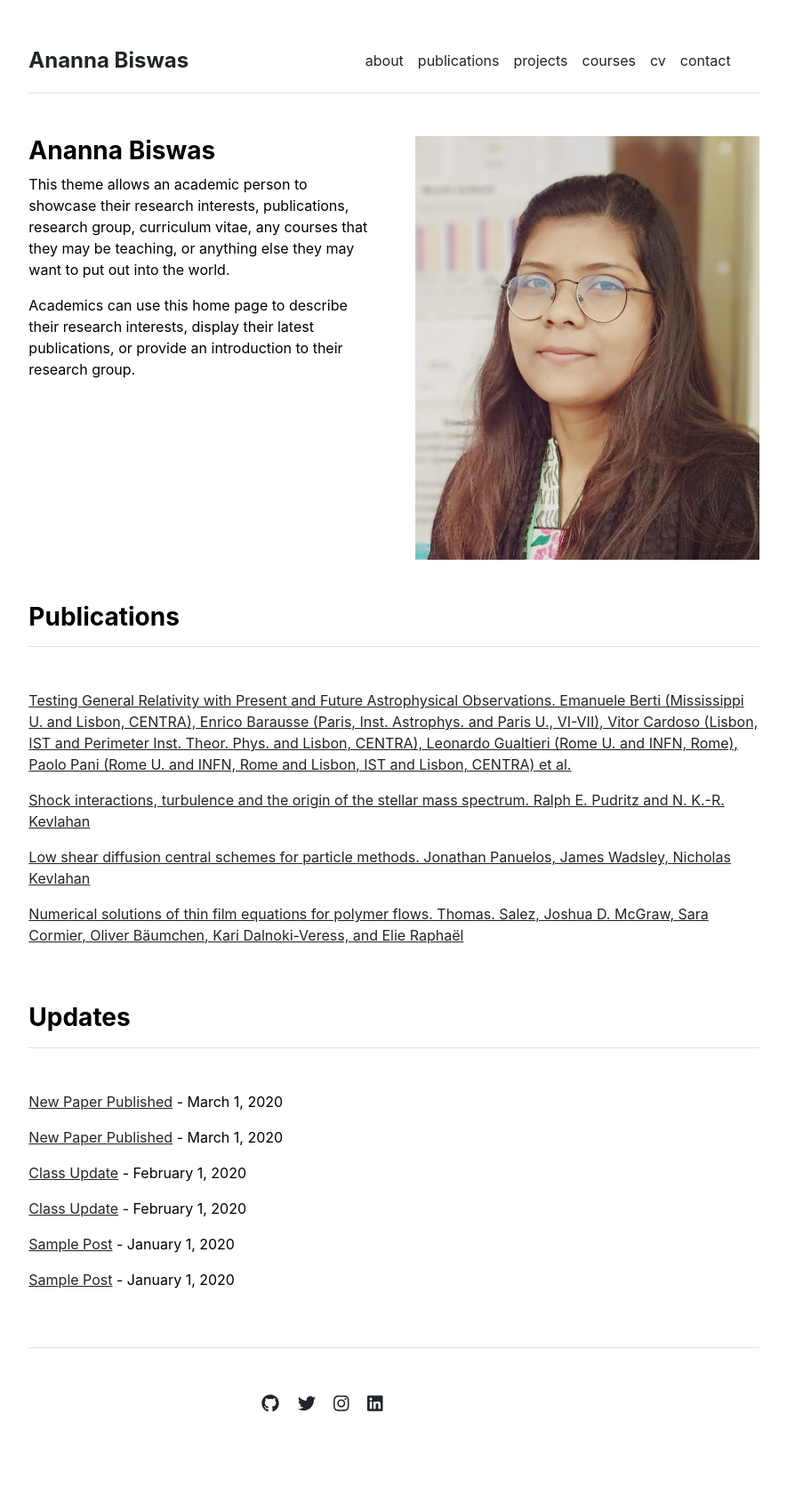
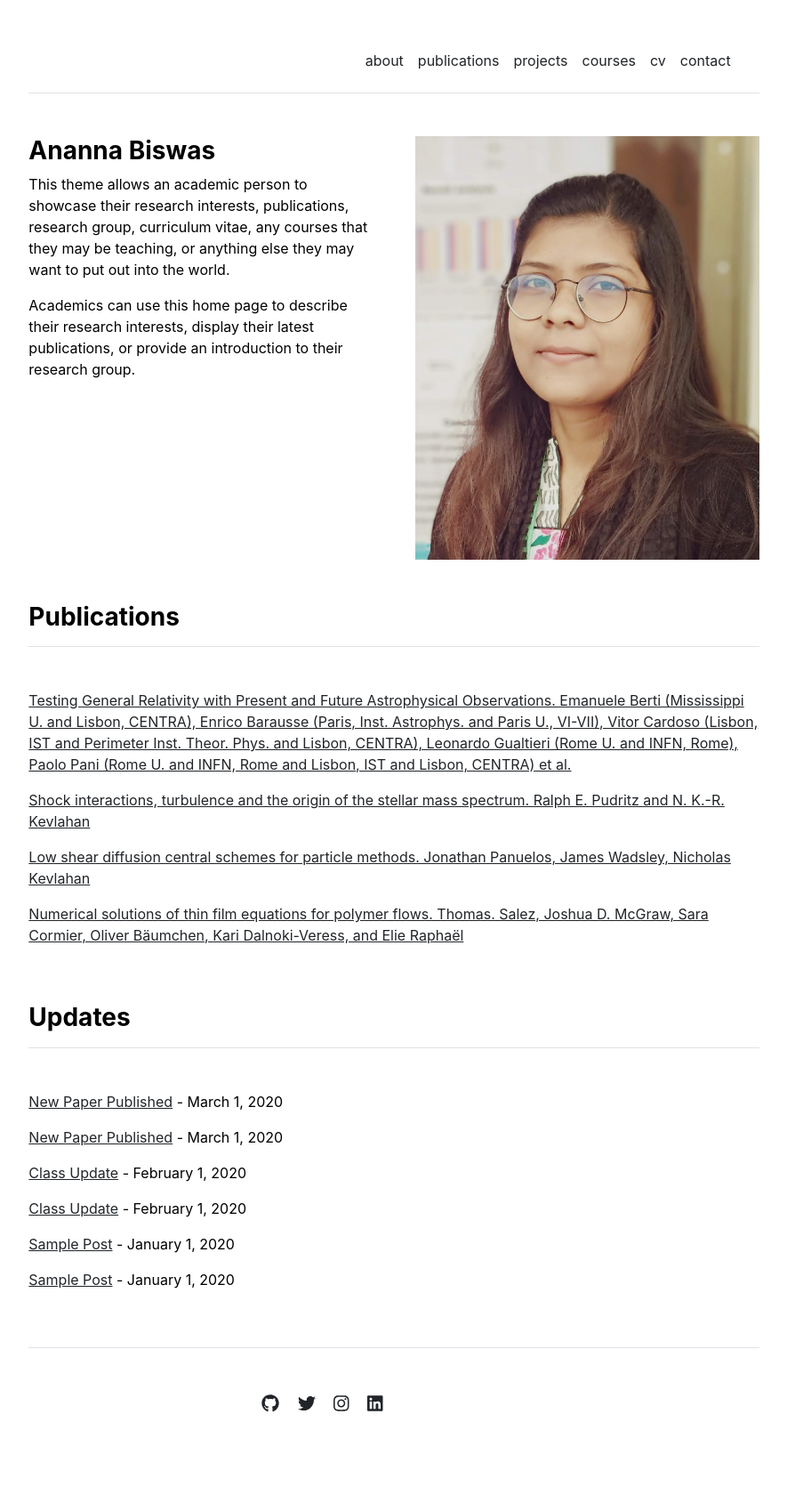
Before and after one commit to Anannabiswas/anannabiswas.github.io, a Jekyll site: the page built from index.md, in a window 1280 px wide. Shown: the whole page at 89% size, without its empty margins (197-1082 px from the left). Built offline with Jekyll 4.4.1, drawn with Linux system fonts in a browser that asks for light colours.

Commit message:
Update _config.yml

```diff
--- a/_config.yml
+++ b/_config.yml
@@ -2,5 +2,5 @@ url: "" # the base hostname & protocol for your site, e.g. http://example.com
 baseurl: "" # the subpath of your site, e.g. /blog
 #title: "academic" # the name of your site, e.g. ACME Corp.
 #description: "a Jekyll theme for academia"
-title: "Ananna Biswas" # the name of your site, e.g. ACME Corp.
+title: " " # the name of your site, e.g. ACME Corp.
 #description: "portfolio"
```
